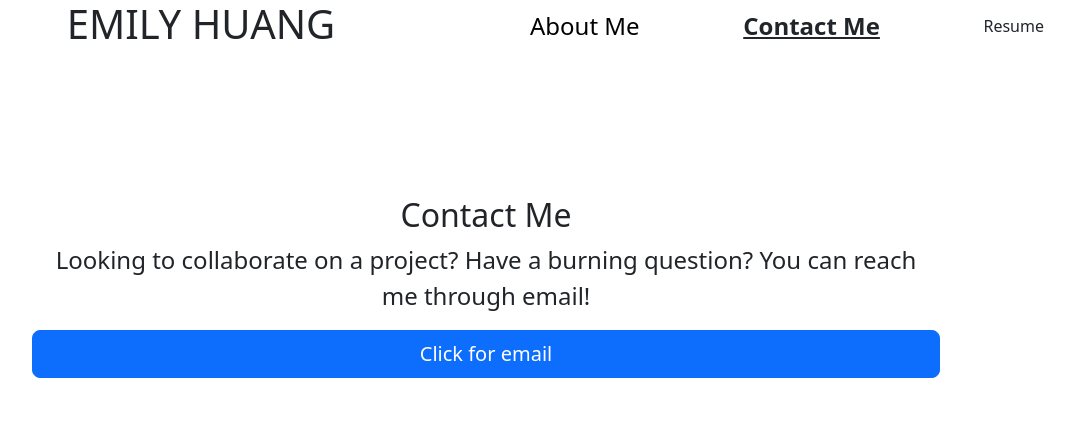
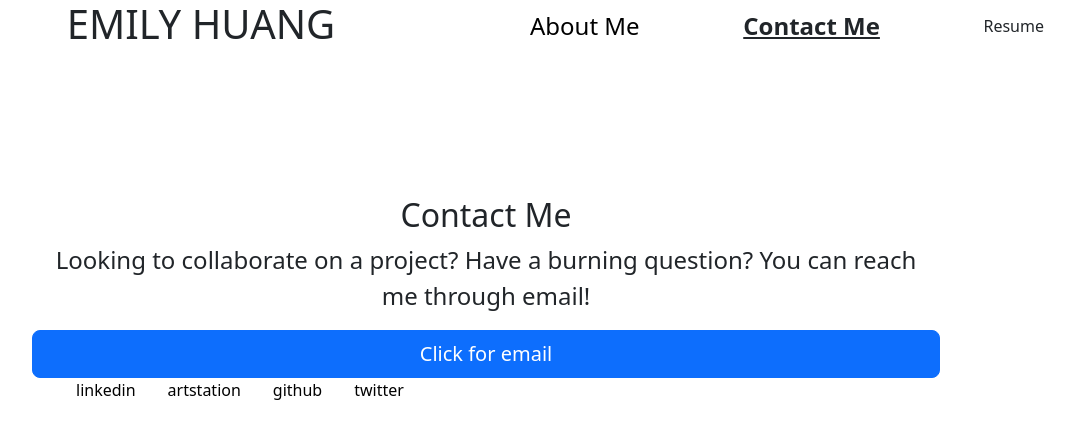
Before and after one commit to ankitam389/Emily-Huang-Home-Page, a plain HTML site: page contact.html in a window 1280 px wide. Shown: the whole page, without its empty margins (154-1229 px from the left). Drawn offline with nearby package versions, Linux system fonts and the light colour scheme.

Commit message:
added links to socials

```diff
--- a/contact.html
+++ b/contact.html
@@ -43,6 +43,25 @@
         <div class="row">
             <p>Looking to collaborate on a project? Have a burning question? You can reach me through email! </p>
             <button type="button" class="btn btn-primary btn-lg" id="email-btn">Click for email</button>
+
+        </div>
+
+
+        <div class="row" id="contact-socials">
+            <nav class="nav-socials">
+                 <ul>
+                  <a href="https://www.linkedin.com/in/emily-huang-art/">linkedin</a>
+                </ul>
+                <ul>
+                  <a href="https://www.artstation.com/h_wenxin">artstation</a>
+                </ul>
+                <ul>
+                    <a href="https://github.com/huangew">github</a>
+                </ul>
+                <ul>
+                  <a href="https://x.com/wenxinart">twitter</a>
+                </ul>
+              </nav>
         </div>
     </div>
 
--- a/css/main.css
+++ b/css/main.css
@@ -95,3 +95,7 @@
     text-align: center;
     padding: 10%;
 }
+
+#contact-socials {
+
+}
```
Also changed, not shown: index.html (+5 -6 lines).
